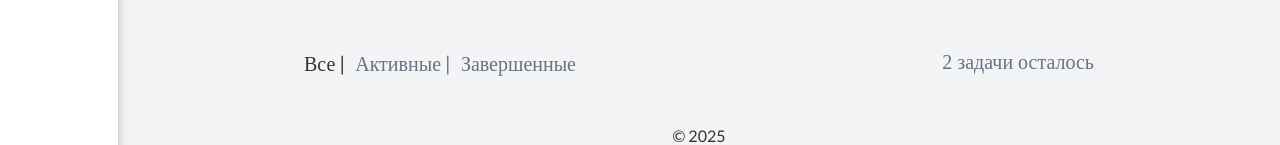
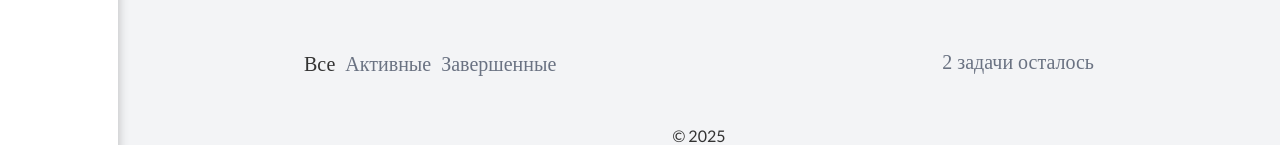
Before and after one commit to lavalon1807/todo-me, a React (Create React App) app: page / in a window 1280 px wide. Shown: the part 279-424 px from the top of the page. Built offline with nearby package versions, Linux system fonts and the light colour scheme; a web font is replaced by a local one.

Commit message:
задает фильтрацию элементам

```diff
--- a/src/components/MainPage/MainPage.css
+++ b/src/components/MainPage/MainPage.css
@@ -80,7 +80,14 @@
     color: #6a7282;
 
     .nav__item {
+        cursor: pointer;
+
+        &:hover {
+            color: #333333;
+        }
+
         &.active {
+            cursor: default;
             color: #333333;
         }
     }
@@ -114,10 +121,23 @@
         background-color: #ffffff;
         display: flex;
 
-        input {
+        .main__text {
             margin-right: 20px;
             width: 24px;
             height: 24px;
+        }
+
+        .edit__text {
+            width: 100%;
+            border-radius: 10px;
+            font-family: Loto;
+            font-size: 20px;
+            padding: 10px 20px;
+        }
+
+        .button__edit {
+            margin-left: 30px;
+            width: unset;
         }
 
         span {
@@ -215,13 +235,12 @@
     .task__list {
         .task__item {
             padding: 10px;
-            padding-left: 30px;
             flex-wrap: wrap;
             justify-content: center;
             gap: 15px;
             position: relative;
 
-            input {
+            .task__item-text {
                 margin-right: 5px;
                 width: 15px;
                 height: 15px;
@@ -230,9 +249,11 @@
                 top: 11px;
             }
 
-            span {
-                font-size: 14px;
+            .user__text {
+                font-size: 16px;
                 line-height: 24px;
+                font-family: Loto;
+                font-weight: 600;
             }
         }
     }
--- a/src/components/MainPage/SetTasks.jsx
+++ b/src/components/MainPage/SetTasks.jsx
@@ -5,7 +5,41 @@ import { useState } from "react";
 
 const SetTasks = () => {
     const [todo, setTodo] = useState([]);
+    const [disTodo, setDisTodo] = useState([]);
     const [textUser, setTextUser] = useState("");
+    const [textDefaultUser, setTextDefaultUser] = useState("");
+
+    const [filter, setFilter] = useState('Все');
+
+    const filterList = [
+        {
+            'name': "Все",
+        },
+        {
+            'name': "Активные",
+        },
+        {
+            'name': "Завершенные",
+        },
+    ];
+
+    const newFilterTodo = (filterType, todo) => {
+        switch(filterType) {
+            case "Активные":
+                return todo.filter(obj => !obj.flag);
+            case "Завершенные":
+                return todo.filter(obj => obj.flag);
+            default:
+                return todo;
+        }
+    }
+
+    const filterHandle = (name) => {
+        setFilter(name);
+        setDisTodo(newFilterTodo(name, todo))
+    }
+
+
 
     const addTask = (evt) => {
         evt.preventDefault();
@@ -14,6 +48,7 @@ const SetTasks = () => {
                 id: Date.now(),
                 task: textUser,
                 flag: false,
+                edit: false,
             }
             setTodo([...todo, newTask])
             setTextUser('');
@@ -27,12 +62,27 @@ const SetTasks = () => {
         setTodo(taskAfterRemove)
     }
 
-    const editTask = (id) => {
-        setTodo([...todo.map((item) => item.id === id ? {...item, flag: !item.flag } : { ...item })])
+    const toggleTask = (id) => {
+        setTodo([...todo.map((item) => item.id === id ? { ...item, flag: !item.flag } : { ...item })])
     };
+
+    const handleEditText = (id) => {
+        setTodo([...todo.map((item) => item.id === id ? { ...item, edit: !item.edit } : { ...item })])
+    }
 
     const handleChange = (evt) => {
         setTextUser(evt.target.value);
+    }
+
+    const handleEditChange = (evt) => {
+        setTextDefaultUser(evt.target.value)
+    }
+
+    const addEditText = (id) => {
+        if (textDefaultUser) {
+            setTodo([...todo.map((item) => item.id === id ? { ...item, task: item.task = textDefaultUser } : { ...item })])
+            setTodo([...todo.map((item) => item.id === id ? { ...item, edit: !item.edit } : { ...item })])
+        }
     }
 
     return (
@@ -53,7 +103,21 @@ const SetTasks = () => {
                 </button>
             </form>
 
-            <TasksList key={todo.id} todoSetTask={todo} removeTask={removeTask} editTask={editTask} />
+            <TasksList
+                key={todo.id}
+                todoSetTask={todo}
+                removeTask={removeTask}
+                toggleTask={toggleTask}
+                handleEditText={handleEditText}
+                handleChange={handleChange}
+                addTask={addTask}
+                addEditText={addEditText}
+                handleEditChange={handleEditChange}
+                textDefaultUser={textDefaultUser}
+                filterList={filterList}
+                filterHandle={filterHandle}
+                filter={filter}
+            />
 
             <div className="mp__info hidden">
                 <img className="info__picture" src={imageSelf} alt="Картинка" />
--- a/src/components/MainPage/Task.jsx
+++ b/src/components/MainPage/Task.jsx
@@ -1,16 +1,32 @@
-const Task = ({ items, removeTask, editTask }) => {
+const Task = ({ items, removeTask, toggleTask, handleEditText, handleChange, addTask, addEditText, handleEditChange, textDefaultUser }) => {
+
     return (
         <>
             <li className="task__item">
-                <input type="checkbox" onClick={() => editTask(items.id)} />
-                <span className={items.flag ? "linethrough" : ""}>
-                    {items.task}
-                </span>
-                <button className="button__icon pencil" type="button"></button>
-                <button
-                    className="button__icon trash"
-                    onClick={() => removeTask(items.id)}
-                    type="button"></button>
+                {items.edit ? (
+                    <>
+                        <input type="text" className="edit__text" onChange={handleEditChange} defaultValue={items.task} />
+                        <button className="button button__edit" onClick={() => {addEditText(items.id)}}>Изменить</button>
+                    </>
+                ) : (
+                    <>
+                        <input type="checkbox" className="main__text" onClick={() => toggleTask(items.id)} />
+                        <span className={items.flag ? "linethrough user__text" : "user__text"}>
+                            {items.task}
+                        </span>
+                        <button
+                            className="button__icon pencil"
+                            type="button"
+                            onClick={() => handleEditText(items.id)}
+                        >
+                        </button>
+                        <button
+                            className="button__icon trash"
+                            onClick={() => removeTask(items.id)}
+                            type="button">
+                        </button>
+                    </>
+                )}
             </li>
         </>
     );
--- a/src/components/MainPage/TasksList.jsx
+++ b/src/components/MainPage/TasksList.jsx
@@ -1,15 +1,14 @@
 import Task from "./Task";
 
-const TasksList = ({todoSetTask, removeTask, editTask}) => {
-
+const TasksList = ({ todoSetTask, removeTask, toggleTask, handleEditText, handleChange, addTask, addEditText, handleEditChange, textDefaultUser, chooseTask, filterList, filterHandle, filter }) => {
     return (
         <>
             <div className="mp__added-task">
                 <nav className="added-task__navigation">
                     <ul className="nav__list">
-                        <li className="nav__item active">Все |</li>
-                        <li className="nav__item">Активные |</li>
-                        <li className="nav__item">Завершенные</li>
+                        {filterList.map((item, index) => (
+                            <li className={item.name === filter ? "nav__item active" : "nav__item"} onClick={() => filterHandle(item.name)} key={index} >{item.name}</li>
+                        ))}
                     </ul>
                     <div className="added-task__todo">
                         2&nbsp;задачи осталось
@@ -18,7 +17,18 @@ const TasksList = ({todoSetTask, removeTask, editTask}) => {
                 <div className="added-task__task">
                     <ul className="task__list">
                         {todoSetTask.map((todoSetTask) => (
-                            <Task key={todoSetTask.id} items={todoSetTask} removeTask={removeTask} editTask={editTask} />
+                            <Task
+                                key={todoSetTask.id}
+                                items={todoSetTask}
+                                removeTask={removeTask}
+                                toggleTask={toggleTask}
+                                handleEditText={handleEditText}
+                                handleChange={handleChange}
+                                addTask={addTask}
+                                addEditText={addEditText}
+                                handleEditChange={handleEditChange}
+                                textDefaultUser={textDefaultUser}
+                            />
                         ))}
                     </ul>
                 </div>
```
